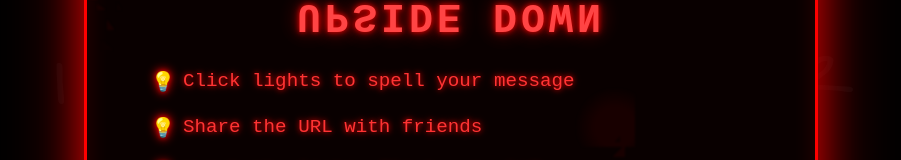
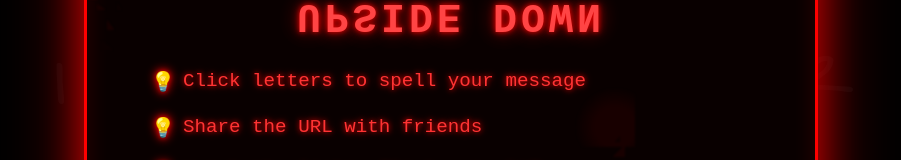
Before and after one commit to tapaswi-v-s/stranger-things, a Next.js app: page / in a window 1280 px wide. Shown: the part 287-447 px from the top of the page, without its empty margins (189-1090 px from the left). Built offline with nearby package versions, Linux system fonts and the light colour scheme.

Commit message:
Update prompt text in WelcomePopup component

```diff
--- a/app/components/StrangerLightsContent.tsx
+++ b/app/components/StrangerLightsContent.tsx
@@ -703,7 +703,7 @@ export default function StrangerLightsContent() {
           <WelcomeTitle>Welcome to the <UpsideDownText>Upside Down</UpsideDownText></WelcomeTitle>
           <WelcomeList>
             <WelcomeListItem>
-              Click lights to spell your message
+              Click letters to spell your message
             </WelcomeListItem>
             <WelcomeListItem>
               Share the URL with friends
```
